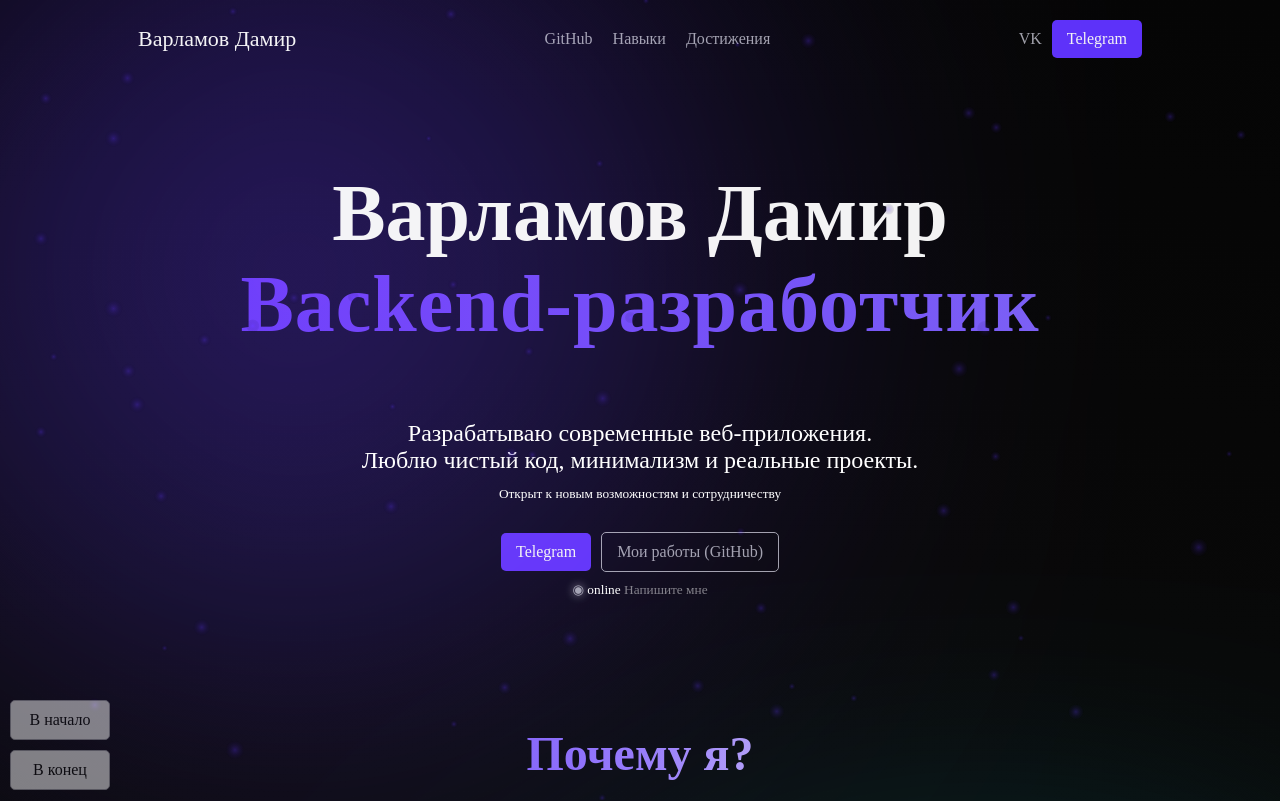
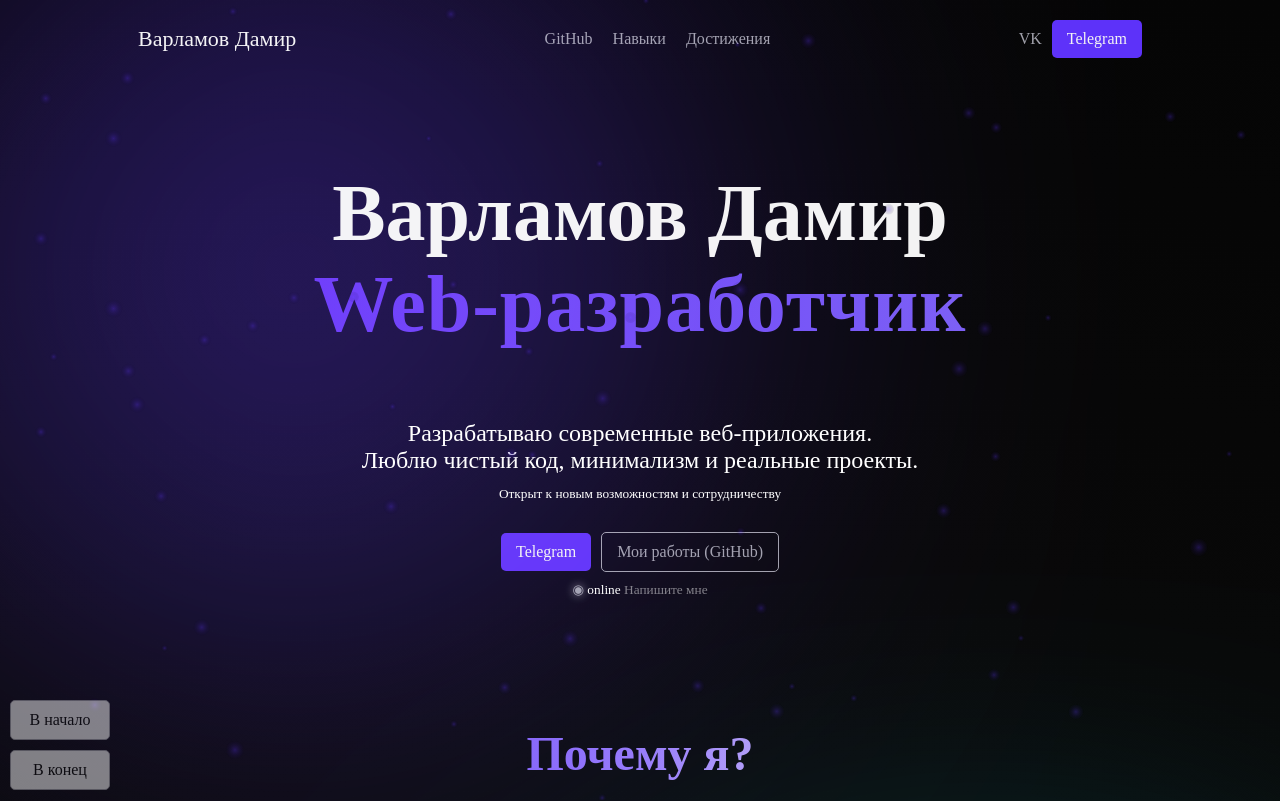
Before and after one commit to Xeney/xeney.github.io, a plain HTML site: page index.html in a window 1280 px wide. Shown: the top 801 px of the page. Drawn offline with Linux system fonts and the light colour scheme; a web font is replaced by a local one.

Commit message:
update html

```diff
--- a/index.html
+++ b/index.html
@@ -6,7 +6,7 @@
     <meta name="viewport" content="width=device-width, initial-scale=1.0">
     <link rel="shortcut icon" href="./logo.png" type="image/x-icon">
     <link rel="stylesheet" href="./style/style.css">
-    <title>Варламов Дамир | Backend-разработчик</title>
+    <title>Варламов Дамир | Web-разработчик</title>
 </head>
 <body>
     <canvas id="bg-canvas"></canvas>
@@ -32,7 +32,7 @@
         <div id="about" class="hello">
             <h1 class="logo">
                 Варламов Дамир<br>
-                <span class="gradient-text">Backend-разработчик</span>
+                <span class="gradient-text">Web-разработчик</span>
             </h1>
             <div class="post">
                 <p class="one-text">Разрабатываю современные веб-приложения.<br>
```
